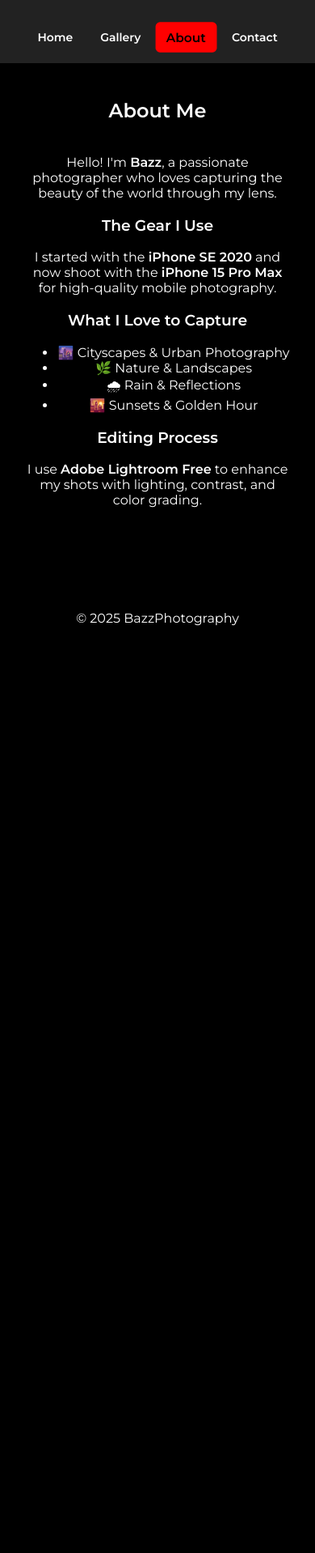
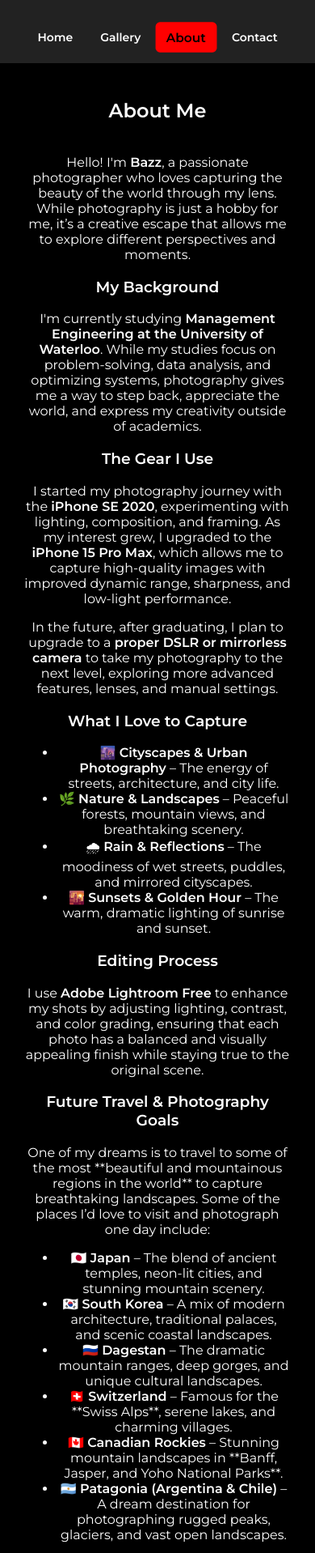
Before and after one commit to Intehad-Lasker/Photography-Website, a plain HTML site: page about.html in a window 390 px wide. Shown: the part 78-1996 px from the top of the page at 81% size. Before the commit the page ends 882 px from the top, so only its background shows below. Drawn offline with Linux system fonts and the light colour scheme.

```diff
--- a/about.html
+++ b/about.html
@@ -22,20 +22,63 @@
     <main>
         <section class="section-container">
             <h2>About Me</h2>
-            <p>Hello! I'm <strong>Bazz</strong>, a passionate photographer who loves capturing the beauty of the world through my lens.</p>
+            <p>Hello! I'm <strong>Bazz</strong>, a passionate photographer who loves capturing the beauty of the world through my lens.
+               While photography is just a hobby for me, it’s a creative escape that allows me to explore different perspectives and moments.</p>
+
+            <h3>My Background</h3>
+            <p>I'm currently studying <strong>Management Engineering at the University of Waterloo</strong>. While my studies focus on
+               problem-solving, data analysis, and optimizing systems, photography gives me a way to step back, appreciate the world,
+               and express my creativity outside of academics.</p>
+
             <h3>The Gear I Use</h3>
-            <p>I started with the <strong>iPhone SE 2020</strong> and now shoot with the <strong>iPhone 15 Pro Max</strong> for high-quality mobile photography.</p>
+            <p>I started my photography journey with the <strong>iPhone SE 2020</strong>, experimenting with lighting, composition, and framing.
+               As my interest grew, I upgraded to the <strong>iPhone 15 Pro Max</strong>, which allows me to capture high-quality images with
+               improved dynamic range, sharpness, and low-light performance.</p>
+            <p>In the future, after graduating, I plan to upgrade to a <strong>proper DSLR or mirrorless camera</strong> to take my photography
+               to the next level, exploring more advanced features, lenses, and manual settings.</p>
+
             <h3>What I Love to Capture</h3>
             <ul>
-                <li>🌆 Cityscapes & Urban Photography</li>
-                <li>🌿 Nature & Landscapes</li>
-                <li>🌧 Rain & Reflections</li>
-                <li>🌇 Sunsets & Golden Hour</li>
+                <li>🌆 <strong>Cityscapes & Urban Photography</strong> – The energy of streets, architecture, and city life.</li>
+                <li>🌿 <strong>Nature & Landscapes</strong> – Peaceful forests, mountain views, and breathtaking scenery.</li>
+                <li>🌧 <strong>Rain & Reflections</strong> – The moodiness of wet streets, puddles, and mirrored cityscapes.</li>
+                <li>🌇 <strong>Sunsets & Golden Hour</strong> – The warm, dramatic lighting of sunrise and sunset.</li>
             </ul>
+
             <h3>Editing Process</h3>
-            <p>I use <strong>Adobe Lightroom Free</strong> to enhance my shots with lighting, contrast, and color grading.</p>
+            <p>I use <strong>Adobe Lightroom Free</strong> to enhance my shots by adjusting lighting, contrast, and color grading, ensuring that
+               each photo has a balanced and visually appealing finish while staying true to the original scene.</p>
+
+            <h3>Future Travel & Photography Goals</h3>
+            <p>One of my dreams is to travel to some of the most **beautiful and mountainous regions in the world** to capture breathtaking landscapes.
+               Some of the places I’d love to visit and photograph one day include:</p>
+            <ul>
+                <li>🇯🇵 <strong>Japan</strong> – The blend of ancient temples, neon-lit cities, and stunning mountain scenery.</li>
+                <li>🇰🇷 <strong>South Korea</strong> – A mix of modern architecture, traditional palaces, and scenic coastal landscapes.</li>
+                <li>🇷🇺 <strong>Dagestan</strong> – The dramatic mountain ranges, deep gorges, and unique cultural landscapes.</li>
+                <li>🇨🇭 <strong>Switzerland</strong> – Famous for the **Swiss Alps**, serene lakes, and charming villages.</li>
+                <li>🇨🇦 <strong>Canadian Rockies</strong> – Stunning mountain landscapes in **Banff, Jasper, and Yoho National Parks**.</li>
+                <li>🇦🇷 <strong>Patagonia (Argentina & Chile)</strong> – A dream destination for photographing rugged peaks, glaciers, and vast open landscapes.</li>
+            </ul>
+            <p>These places inspire me, and I hope to one day explore them with a proper camera in hand, capturing their unique beauty and atmosphere.</p>
+
+            <h3>Future Plans – A Camera & A Motorcycle</h3>
+            <p>Beyond photography, another big goal of mine is to <strong>get a motorcycle</strong>. The idea of riding through open roads,
+               exploring new places, and experiencing that sense of freedom is something I look forward to in the near future.</p>
+
+            <h3>About This Website</h3>
+            <p>This website is a space where I share my photography with the world. <strong>All images on this site are personally captured and edited by me.</strong></p>
+
+            <h3>Free to Download & Use</h3>
+            <p><strong>All photos on this site are free to download and use</strong> for personal projects, wallpapers, or creative inspiration.
+               While credit is not required, it’s always appreciated if you mention or tag me when using my photos.
+               It helps support my work and allows more people to discover my photography.</p>
+
+            <p>Thank you for visiting my site! I hope my photos inspire you, evoke emotions, and offer a fresh perspective on the world.
+               Feel free to connect with me if you'd like to chat about photography!</p>
         </section>
     </main>
+
 
     <footer>
         <p>© 2025 BazzPhotography</p>
```
